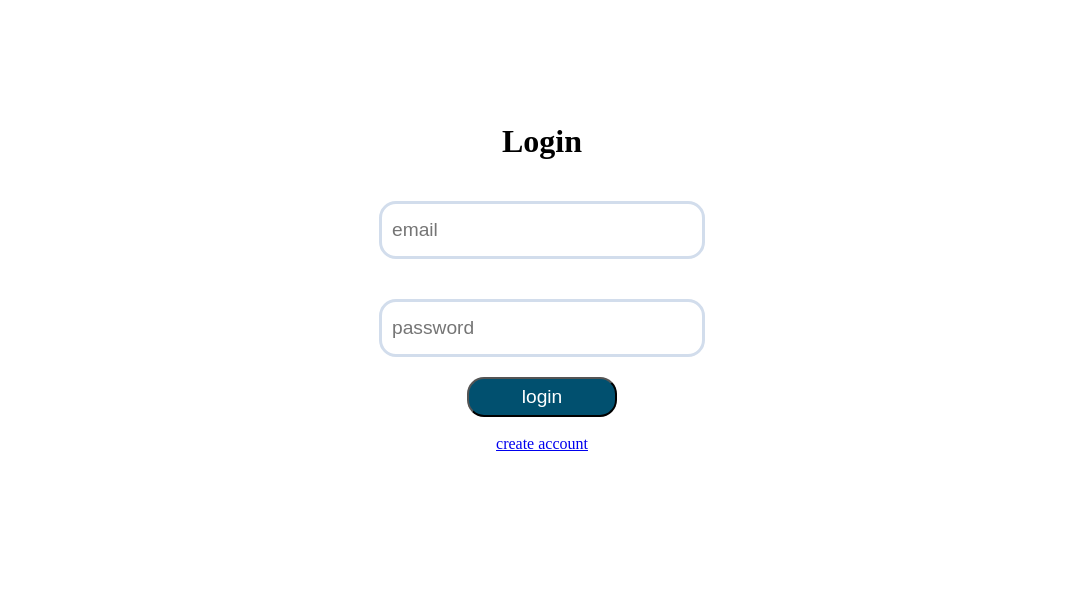
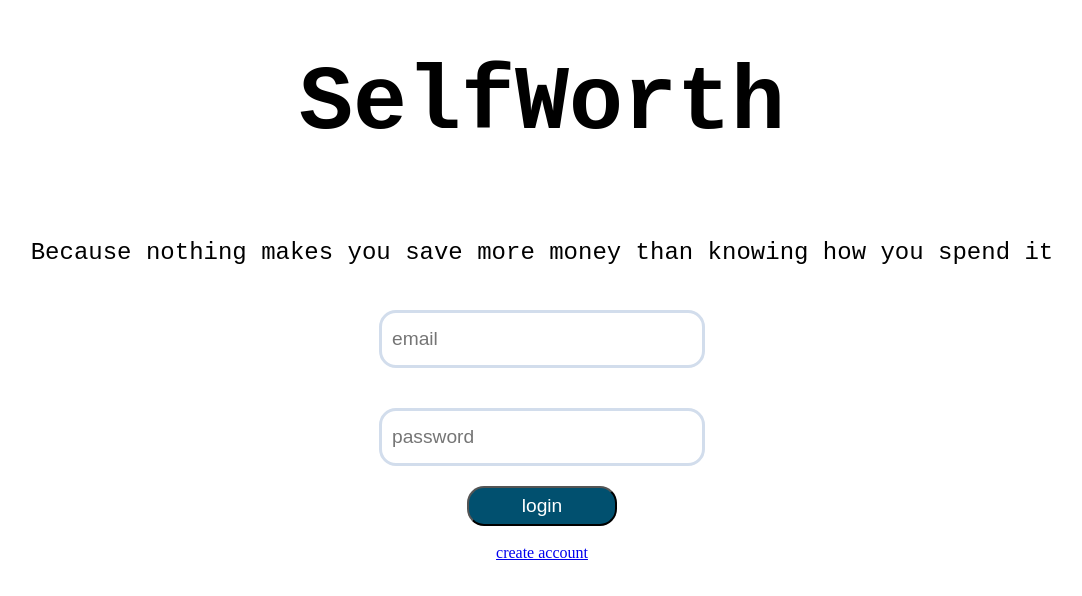
Before and after one commit to victor-ericson/selfworth-v2, a React (Create React App) app in the folder ui/: page /login in a window 1280 px wide. Shown: the part 122-718 px from the top of the page, without its empty margins (98-1180 px from the left). Built offline with nearby package versions, Linux system fonts and the light colour scheme.

Commit message:
css style changes

```diff
--- a/ui/src/App.css
+++ b/ui/src/App.css
@@ -4,6 +4,22 @@
   justify-content: center;
   align-items: center;
   height: 100vh;
+}
+
+
+@import url('https://fonts.googleapis.com/css2?family=JetBrains+Mono:wght@800&display=swap');
+
+/* Define a class selector, not an HTML element selector */
+.h1 {
+  font-family: "JetBrains Mono", monospace; /* Use the correct font-family */
+  font-weight: 800;
+  font-size: 90px;
+}
+
+.p {
+  font-family: "JetBrains Mono", monospace;
+  font-weight: 400;
+  font-size: 24px;
 }
 
 .input {
--- a/ui/src/pages/Login.jsx
+++ b/ui/src/pages/Login.jsx
@@ -51,8 +51,8 @@ export default ({history}) => {
     return (
         <form onSubmit={handleSubmit}>
             <div className="wrapper">
-                <h1>Login</h1>
-
+                <h1 className="h1">SelfWorth</h1>
+                <p className="p">Because nothing makes you save more money than knowing how you spend it</p>
                 <input
                     className="input"
                     type="email"
```
